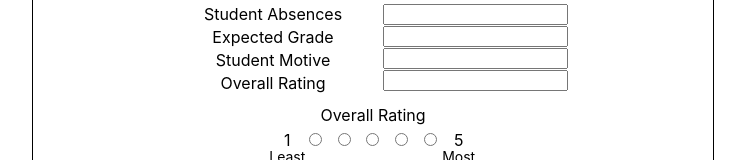
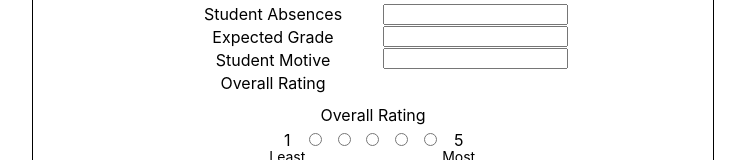
Before and after one commit to michaelw0ng/Teacher-Evaluations, a React (Create React App) app in the folder react-ts/: page / in a window 1280 px wide. Shown: the part 1394-1554 px from the top of the page, without its empty margins (267-1012 px from the left). Built offline with nearby package versions, Linux system fonts and the light colour scheme.

Commit message:
minor changes to maxlength attributes

```diff
--- a/react-ts/src/Components/EvaluationPage.tsx
+++ b/react-ts/src/Components/EvaluationPage.tsx
@@ -22,10 +22,10 @@ function EvaluationPage() {
                 <div style = {{padding: '1.5px 2px'}}>Current GPA</div>
             </div>
             <div>
-                <input style = {{margin: '0px 10px'}} type="text" id="firstName"></input>
-                <input style = {{margin: '0px 10px'}} type="text" id="lastName"></input>
-                <input style = {{margin: '0px 10px'}} type="text" id="studentId"></input>
-                <input style = {{margin: '0px 10px'}} type="text" id="studentGpa"></input>
+                <input style = {{margin: '0px 10px'}} type="text" id="firstName" maxLength = {32}></input>
+                <input style = {{margin: '0px 10px'}} type="text" id="lastName" maxLength = {32}></input>
+                <input style = {{margin: '0px 10px'}} type="text" id="studentId" maxLength = {64}></input>
+                <input style = {{margin: '0px 10px'}} type="text" id="studentGpa" maxLength = {3}></input>
             </div>
           </div>
           <br />
@@ -38,9 +38,9 @@ function EvaluationPage() {
                 <div style = {{padding: '1.5px 2px'}}>Instructor Id</div>
             </div>
             <div>
-                <input style = {{margin: '0px 10px'}} type="text" id="instrFirstName"></input>
-                <input style = {{margin: '0px 10px'}} type="text" id="instrLastName"></input>
-                <input style = {{margin: '0px 10px'}} type="text" id="instructorId"></input>
+                <input style = {{margin: '0px 10px'}} type="text" id="instrFirstName" maxLength = {32}></input>
+                <input style = {{margin: '0px 10px'}} type="text" id="instrLastName" maxLength = {32}></input>
+                <input style = {{margin: '0px 10px'}} type="text" id="instructorId" maxLength = {64}></input>
             </div>
           </div>
           <br />
@@ -53,9 +53,9 @@ function EvaluationPage() {
                 <div style = {{padding: '1.5px 2px'}}>Course Id</div>
             </div>
             <div>
-                <input style = {{margin: '0px 10px'}} type="text" id="crseTitle"></input>
-                <input style = {{margin: '0px 10px'}} type="text" id="crseDepartment"></input>
-                <input style = {{margin: '0px 10px'}} type="text" id="crseId"></input>
+                <input style = {{margin: '0px 10px'}} type="text" id="crseTitle" maxLength = {64}/>
+                <input style = {{margin: '0px 10px'}} type="text" id="crseDepartment" maxLength = {64}/>
+                <input style = {{margin: '0px 10px'}} type="text" id="crseId" maxLength = {64}/>
             </div>
             <div>
                 <div style = {{padding: '1.5px 2px'}}>University Name</div>
@@ -63,7 +63,7 @@ function EvaluationPage() {
                 <div style = {{padding: '1.5px 2px'}}>Semester Year</div>
             </div>
             <div>
-                <input style = {{margin: '0px 10px'}} type="text" id="uniName"></input>
+                <input style = {{margin: '0px 10px'}} type="text" id="uniName" maxLength = {64}></input>
                 <div style = {{margin: '0px 15px'}}>
                     <select id = 'semTaken' style = {{height: '1.6em', width: '100%'}}>
                         <option value = ''></option>
@@ -74,7 +74,7 @@ function EvaluationPage() {
                     </select>
                 </div>
                 <div style = {{margin: '0px 15px'}}>
-                    <input style = {{width:'calc(100% - 8px)'}} type="number" id="yearTaken" min = "1900" max = "2021" step = '1'></input>
+                    <input style = {{width:'calc(100% - 8px)'}} type="number" id="yearTaken" min = "1900" max = "2021" step = '1' maxLength = {4}></input>
                 </div>
             </div>
           </div>
@@ -148,10 +148,9 @@ function EvaluationPage() {
                     <div style = {{padding: '1.5px 2px'}}>Overall Rating</div>
                 </div>
                 <div>
-                    <input style = {{margin: '0px 10px'}} type="text" id="attendance"></input>
-                    <input style = {{margin: '0px 10px'}} type="text" id="expectedGpa"></input>
-                    <input style = {{margin: '0px 10px'}} type="text" id="motive"></input>
-                    <input style = {{margin: '0px 10px'}} type="text" id="comments"></input>
+                    <input style = {{margin: '0px 10px'}} type="text" id="attendance" maxLength = {64}></input>
+                    <input style = {{margin: '0px 10px'}} type="text" id="expectedGrade" maxLength = {64}></input>
+                    <input style = {{margin: '0px 10px'}} type="text" id="motive" maxLength = {64}></input>
                 </div>
             </div>
             <div className={styles.RadioInputs}>
```
